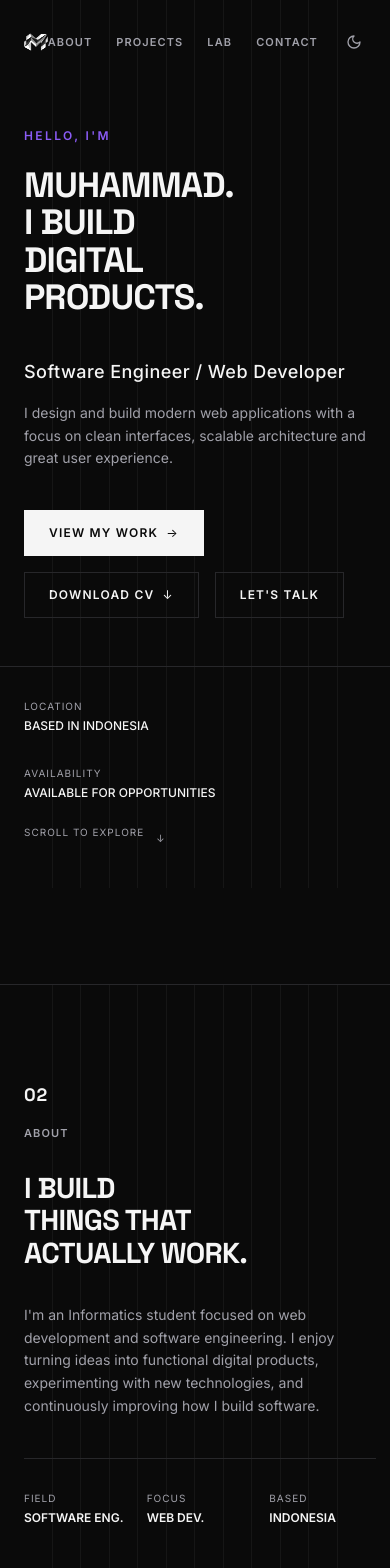
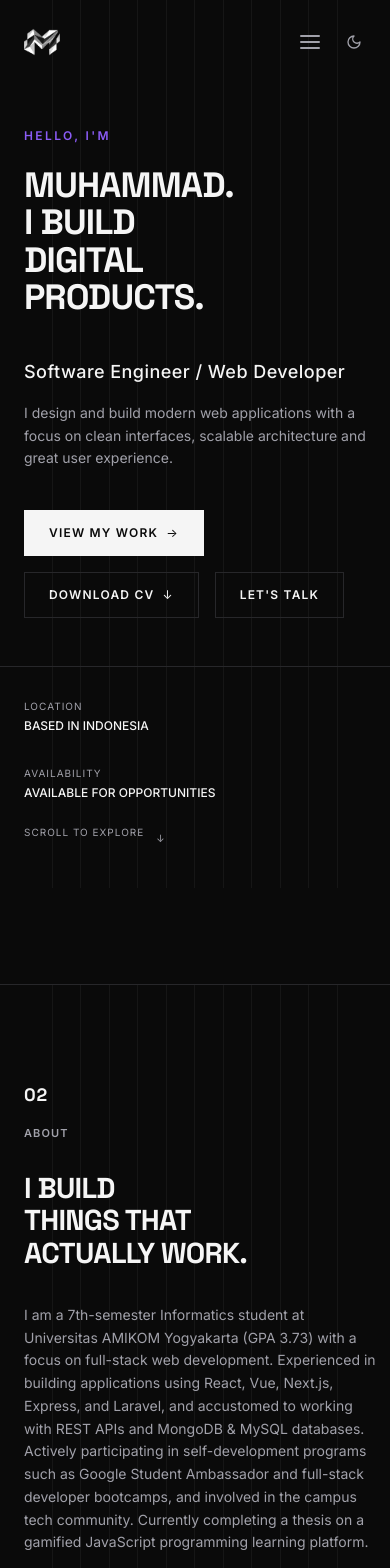
Before and after one commit to muhagit/myportofolio, a Vue app: page / in a window 390 px wide. Shown: the top 1568 px of the page. Built offline with nearby package versions, Linux system fonts and the light colour scheme.

Commit message:
add hamburger

```diff
--- a/src/components/Navbar.vue
+++ b/src/components/Navbar.vue
@@ -1,39 +1,81 @@
 <script setup>
-import { ref, onMounted, onUnmounted } from 'vue'
-import { RouterLink } from 'vue-router'
+import { ref, onMounted, onUnmounted, watch } from 'vue'
+import { RouterLink, useRoute } from 'vue-router'
 import { Sun, Moon } from '@lucide/vue'
 import { useTheme } from '@/composables/useTheme'
 
 const isScrolled = ref(false)
+const isMenuOpen = ref(false)
+const route = useRoute()
 const { theme, toggleTheme } = useTheme()
 
 const handleScroll = () => {
   isScrolled.value = window.scrollY > 20
 }
 
+const toggleMenu = () => {
+  isMenuOpen.value = !isMenuOpen.value
+}
+
+const closeMenu = () => {
+  isMenuOpen.value = false
+}
+
+const handleKeyDown = (e) => {
+  if (e.key === 'Escape' && isMenuOpen.value) {
+    closeMenu()
+  }
+}
+
+watch(isMenuOpen, (newVal) => {
+  if (newVal) {
+    document.body.classList.add('overflow-hidden')
+  } else {
+    document.body.classList.remove('overflow-hidden')
+  }
+})
+
+watch(() => route.fullPath, () => {
+  closeMenu()
+})
+
 onMounted(() => {
   window.addEventListener('scroll', handleScroll)
+  window.addEventListener('keydown', handleKeyDown)
   // Run once initially
   handleScroll()
 })
 
 onUnmounted(() => {
   window.removeEventListener('scroll', handleScroll)
+  window.removeEventListener('keydown', handleKeyDown)
+  document.body.classList.remove('overflow-hidden')
 })
+
+const menuLinks = [
+  { num: '01', name: 'About', to: '/#about' },
+  { num: '02', name: 'Skills', to: '/#skills' },
+  { num: '03', name: 'Projects', to: '/#projects' },
+  { num: '04', name: 'Journey', to: '/#journey' },
+  { num: '05', name: 'Achievements', to: '/#achievements' },
+  { num: '06', name: 'Lab', to: '/#lab' },
+  { num: '07', name: 'Contact', to: '/#contact' }
+]
 </script>
 
 <template>
   <header
     :class="[
       'fixed top-0 left-0 w-full z-50 transition-all duration-300',
-      isScrolled
+      (isScrolled || isMenuOpen)
         ? 'bg-bg/90 backdrop-blur-md border-b border-border py-4'
         : 'bg-transparent py-6 border-b border-transparent'
     ]"
   >
-    <nav class="max-w-7xl mx-auto px-6 flex items-center justify-between">
+    <nav class="max-w-7xl mx-auto px-6 flex items-center justify-between relative z-50">
       <RouterLink
         to="/"
+        @click="closeMenu"
         class="flex items-center focus-visible:outline-none focus-visible:ring-2 focus-visible:ring-accent/50 focus-visible:ring-offset-2 focus-visible:ring-offset-bg rounded transition-colors duration-200"
       >
         <img
@@ -46,7 +88,8 @@ onUnmounted(() => {
         />
       </RouterLink>
 
-      <div class="flex items-center gap-6 md:gap-10 font-sans text-[11px] md:text-xs font-semibold tracking-widest uppercase">
+      <!-- Desktop Menu Links (Unchanged) -->
+      <div class="hidden md:flex items-center gap-6 md:gap-10 font-sans text-[11px] md:text-xs font-semibold tracking-widest uppercase">
         <RouterLink
           to="/#about"
           class="text-text-secondary hover:text-text focus-visible:outline-none focus-visible:ring-2 focus-visible:ring-accent/50 focus-visible:ring-offset-2 focus-visible:ring-offset-bg rounded transition-colors duration-200"
@@ -82,6 +125,129 @@ onUnmounted(() => {
           <Sun v-else class="w-4 h-4 transition-transform duration-300 hover:rotate-12 motion-reduce:transform-none motion-reduce:transition-none" />
         </button>
       </div>
+
+      <!-- Mobile Controls (Hamburger & Theme Switch) -->
+      <div class="flex md:hidden items-center gap-4">
+        <!-- Hamburger Button -->
+        <button
+          @click="toggleMenu"
+          :aria-label="isMenuOpen ? 'Close navigation menu' : 'Open navigation menu'"
+          :aria-expanded="isMenuOpen"
+          aria-controls="mobile-menu"
+          data-cursor="click"
+          class="text-text-secondary hover:text-text focus-visible:outline-none focus-visible:ring-2 focus-visible:ring-accent/50 rounded p-1 flex items-center justify-center cursor-pointer transition-colors duration-200"
+        >
+          <!-- SVG icon toggles between Hamburger (☰) and Close (✕) -->
+          <svg
+            class="w-6 h-6 stroke-current stroke-2"
+            viewBox="0 0 24 24"
+            fill="none"
+            stroke-linecap="round"
+            stroke-linejoin="round"
+          >
+            <line
+              v-if="isMenuOpen"
+              x1="18" y1="6" x2="6" y2="18"
+              class="transition-transform duration-300"
+            />
+            <line
+              v-if="isMenuOpen"
+              x1="6" y1="6" x2="18" y2="18"
+              class="transition-transform duration-300"
+            />
+            <line
+              v-if="!isMenuOpen"
+              x1="3" y1="12" x2="21" y2="12"
+              class="transition-transform duration-300"
+            />
+            <line
+              v-if="!isMenuOpen"
+              x1="3" y1="6" x2="21" y2="6"
+              class="transition-transform duration-300"
+            />
+            <line
+              v-if="!isMenuOpen"
+              x1="3" y1="18" x2="21" y2="18"
+              class="transition-transform duration-300"
+            />
+          </svg>
+        </button>
+
+        <!-- Theme Switch (always visible on mobile outside menu) -->
+        <button
+          @click="toggleTheme"
+          :aria-label="theme === 'dark' ? 'Switch to light mode' : 'Switch to dark mode'"
+          class="text-text-secondary hover:text-accent focus-visible:outline-none focus-visible:ring-2 focus-visible:ring-accent/50 rounded transition-all duration-300 transform hover:scale-105 active:scale-95 flex items-center justify-center p-1 cursor-pointer"
+        >
+          <Moon v-if="theme === 'dark'" class="w-4 h-4 transition-transform duration-300 hover:rotate-12" />
+          <Sun v-else class="w-4 h-4 transition-transform duration-300 hover:rotate-12" />
+        </button>
+      </div>
     </nav>
   </header>
+
+  <!-- Mobile Navigation Overlay Menu -->
+  <transition name="menu-fade">
+    <div
+      v-if="isMenuOpen"
+      id="mobile-menu"
+      class="fixed inset-0 z-40 bg-bg pt-28 pb-12 px-6 flex flex-col justify-between overflow-y-auto"
+    >
+      <!-- Background Grid Lines (Subtle Editorial Alignment) -->
+      <div class="absolute inset-0 grid grid-cols-12 max-w-7xl mx-auto px-6 pointer-events-none opacity-5">
+        <div v-for="n in 12" :key="n" class="border-r border-text h-full last:border-r-0"></div>
+      </div>
+
+      <!-- Menu Links -->
+      <div class="relative z-10 flex flex-col justify-center flex-grow max-w-lg mx-auto w-full gap-2">
+        <RouterLink
+          v-for="link in menuLinks"
+          :key="link.to"
+          :to="link.to"
+          @click="closeMenu"
+          data-cursor="click"
+          class="group flex items-baseline gap-4 py-3 border-b border-border/30 last:border-0 hover:border-accent transition-colors duration-300 focus-visible:outline-none focus-visible:ring-2 focus-visible:ring-accent/50 rounded px-2"
+        >
+          <span class="font-heading font-bold text-xs text-accent tracking-wider w-8 select-none">
+            {{ link.num }}
+          </span>
+          <span class="font-heading font-bold text-2xl tracking-tight uppercase text-text group-hover:text-accent transition-colors duration-300">
+            {{ link.name }}
+          </span>
+        </RouterLink>
+      </div>
+
+      <!-- Footer inside menu -->
+      <div class="relative z-10 text-center pt-6 border-t border-border/30 max-w-lg mx-auto w-full">
+        <span class="font-sans text-[10px] tracking-widest text-text-secondary uppercase select-none">
+          &copy; {{ new Date().getFullYear() }} MUHAMMAD
+        </span>
+      </div>
+    </div>
+  </transition>
 </template>
+
+<style scoped>
+.menu-fade-enter-active,
+.menu-fade-leave-active {
+  transition: opacity 0.3s ease, transform 0.3s ease;
+}
+
+.menu-fade-enter-from,
+.menu-fade-leave-to {
+  opacity: 0;
+  transform: translateY(-8px);
+}
+
+@media (prefers-reduced-motion: reduce) {
+  .menu-fade-enter-active,
+  .menu-fade-leave-active {
+    transition: none !important;
+  }
+  .menu-fade-enter-from,
+  .menu-fade-leave-to {
+    opacity: 0 !important;
+    transform: none !important;
+  }
+}
+</style>
--- a/src/data/contact.js
+++ b/src/data/contact.js
@@ -1,7 +1,7 @@
 export const contact = {
-  email: "",
-  github: "",
-  linkedin: "https://www.linkedin.com/in/muhadevv",
+  email: "muhadevv@gmail.com",
+  github: "https://github.com/muhagit",
+  linkedin: "https://linkedin.com/in/muhadevv",
   instagram: "https://www.instagram.com/mhmmdn_s",
   tiktok: "https://www.tiktok.com/@mhmmdn_s"
 }
--- a/src/data/journey.js
+++ b/src/data/journey.js
@@ -1,22 +1,22 @@
 export const journey = [
   {
-    year: "2023",
-    title: "Started informatics studies",
-    description: "Began academic foundation in computer science, learning core programming paradigms, algorithms, and logical problem solving."
-  },
-  {
-    year: "2024",
-    title: "Exploring web development",
-    description: "Dived deep into modern frontend technologies. Mastered HTML, CSS, JavaScript, and explored UI/UX principles for responsive interfaces."
+    year: "2023 – Present",
+    title: "Universitas AMIKOM Yogyakarta",
+    description: "Bachelor of Computer Science (Informatics) - Semester 7 (GPA 3.73/4.00). Currently writing thesis: \"Implementation of Gamification Features on Web-Based JavaScript Programming Quest Platform with Real-Time Code Sandboxing\"."
   },
   {
     year: "2025",
-    title: "Building full-stack applications",
-    description: "Developed and deployed database-driven applications. Experienced with backend logic, RESTful API design, and user authentication."
+    title: "Fullstack Developer (MERN Stack) — Bootcamp",
+    description: "Lastmile — Participated in an intensive MERN stack full-stack developer bootcamp, building end-to-end web applications using MongoDB, Express, React, and Node.js."
   },
   {
-    year: "2026",
-    title: "Developing larger software projects",
-    description: "Focusing on clean code architecture, scalable system design, and database optimizations for production-ready software systems."
+    year: "2025",
+    title: "Google Student Ambassador",
+    description: "Google — Selected as a student representative to share Google technology insights and foster a collaborative developer culture within the campus and community."
+  },
+  {
+    year: "2023",
+    title: "Member — AMIKOM Computer Club",
+    description: "AMIKOM Computer Club (UKM), Universitas AMIKOM Yogyakarta — Joined the student activity unit focused on computer science and programming skill development."
   }
 ]
--- a/src/data/skills.js
+++ b/src/data/skills.js
@@ -1,10 +1,8 @@
 import {
+  siReact,
   siVuedotjs,
+  siNextdotjs,
   siJavascript,
-  siHtml5,
-  siCss,
-  siTailwindcss,
-  siBootstrap,
   siNodedotjs,
   siExpress,
   siLaravel,
@@ -22,12 +20,10 @@ export const skillCategories = [
   {
     name: 'Frontend',
     skills: [
+      { name: 'React', icon: siReact.path },
       { name: 'Vue', icon: siVuedotjs.path },
-      { name: 'JavaScript', icon: siJavascript.path },
-      { name: 'HTML', icon: siHtml5.path },
-      { name: 'CSS', icon: siCss.path },
-      { name: 'Tailwind CSS', icon: siTailwindcss.path },
-      { name: 'Bootstrap', icon: siBootstrap.path }
+      { name: 'Next.js', icon: siNextdotjs.path },
+      { name: 'JavaScript', icon: siJavascript.path }
     ]
   },
   {
@@ -36,7 +32,12 @@ export const skillCategories = [
       { name: 'Node.js', icon: siNodedotjs.path },
       { name: 'Express', icon: siExpress.path },
       { name: 'Laravel', icon: siLaravel.path },
-      { name: 'REST API', icon: Webhook, isComponent: true },
+      { name: 'REST API', icon: Webhook, isComponent: true }
+    ]
+  },
+  {
+    name: 'Database',
+    skills: [
       { name: 'MongoDB', icon: siMongodb.path },
       { name: 'MySQL', icon: siMysql.path }
     ]
--- a/src/sections/AboutSection.vue
+++ b/src/sections/AboutSection.vue
@@ -99,7 +99,7 @@ onUnmounted(() => {
           <!-- Description and Subtitle Metadata -->
           <div class="space-y-10">
             <p class="font-sans text-sm md:text-base leading-relaxed text-secondary-text about-desc">
-              I'm an Informatics student focused on web development and software engineering. I enjoy turning ideas into functional digital products, experimenting with new technologies, and continuously improving how I build software.
+              I am a 7th-semester Informatics student at Universitas AMIKOM Yogyakarta (GPA 3.73) with a focus on full-stack web development. Experienced in building applications using React, Vue, Next.js, Express, and Laravel, and accustomed to working with REST APIs and MongoDB & MySQL databases. Actively participating in self-development programs such as Google Student Ambassador and full-stack developer bootcamps, and involved in the campus tech community. Currently completing a thesis on a gamified JavaScript programming learning platform.
             </p>
 
             <!-- Metadata Area -->
```
Also changed, not shown: 1 other file (tests, documents, lock files or other folders).
